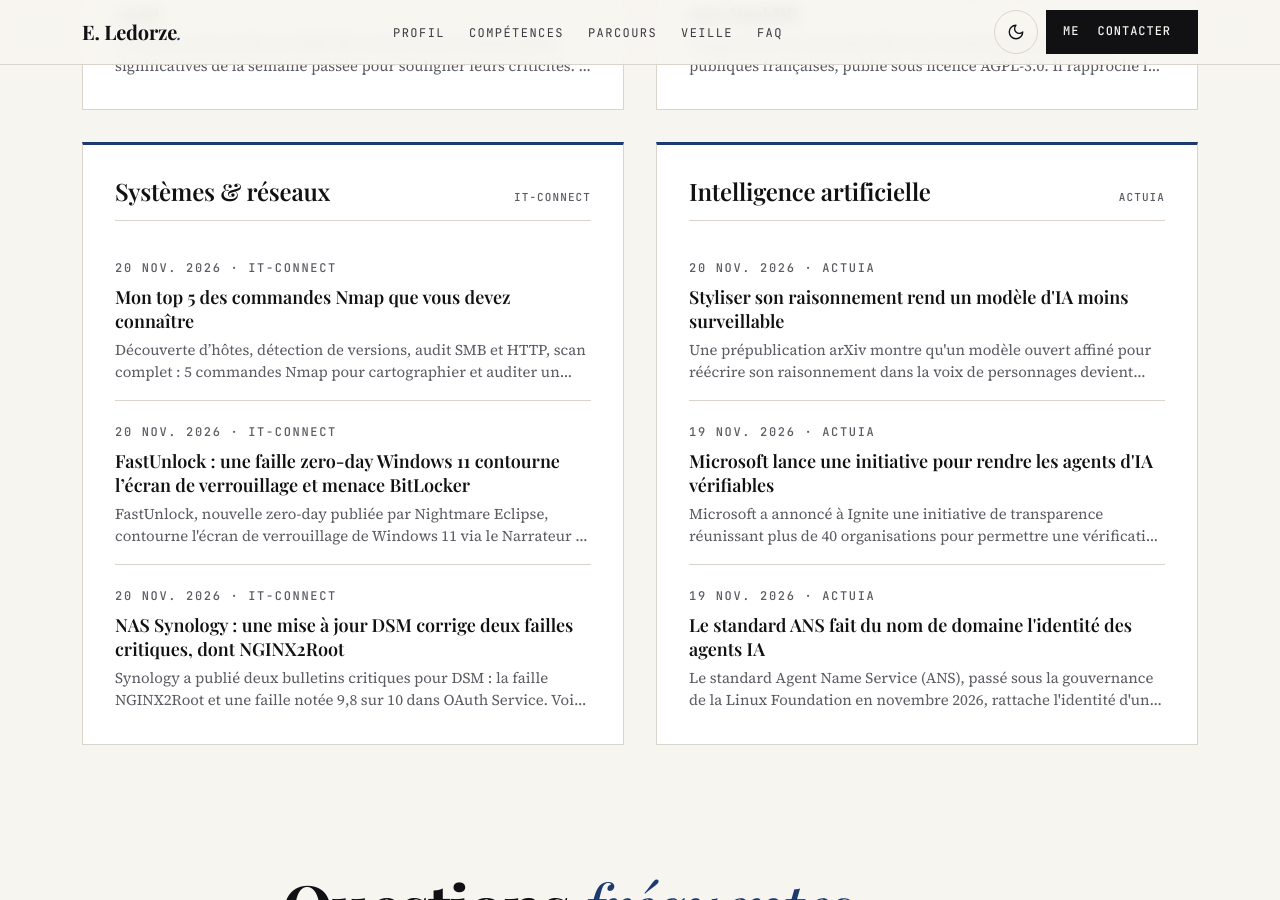
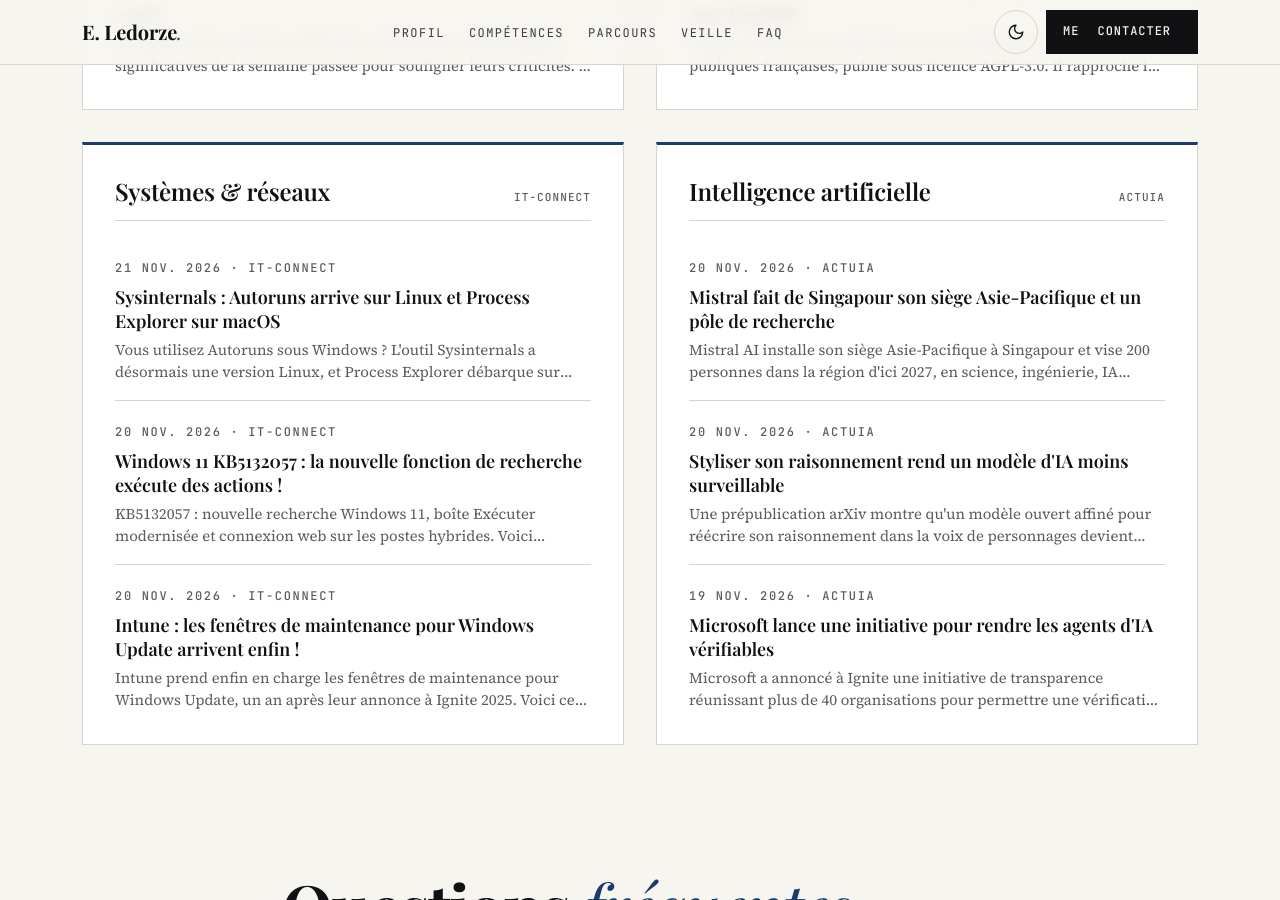
Before and after one commit to TheDringe54-lab/TheDringe54-lab.github.io, a Jekyll site: the page built from index.html, in a window 1280 px wide and 900 px high, scrolled down 4893 px. Built offline with Jekyll 4.4.1, drawn with Linux system fonts in a browser that asks for light colours; some of the changed text lies outside the part shown.

Commit message:
Veille techno : mise à jour automatique

```diff
--- a/_data/veille.json
+++ b/_data/veille.json
@@ -1,5 +1,5 @@
 {
-  "mise_a_jour": "2026-11-20",
+  "mise_a_jour": "2026-11-21",
   "themes": [
     {
       "id": "cyber",
@@ -63,25 +63,25 @@
       "titre_en": "Systems & networks",
       "articles": [
         {
-          "titre": "Mon top 5 des commandes Nmap que vous devez connaître",
-          "lien": "https://www.it-connect.fr/mon-top-5-des-commandes-nmap-que-vous-devez-connaitre/",
+          "titre": "Sysinternals : Autoruns arrive sur Linux et Process Explorer sur macOS",
+          "lien": "https://www.it-connect.fr/sysinternals-autoruns-linux-process-explorer-macos/",
+          "source": "IT-Connect",
+          "date": "2026-11-21",
+          "resume": "Vous utilisez Autoruns sous Windows ? L'outil Sysinternals a désormais une version Linux, et Process Explorer débarque sur macOS. Voici ce qu'il faut retenir…"
+        },
+        {
+          "titre": "Windows 11 KB5132057 : la nouvelle fonction de recherche exécute des actions !",
+          "lien": "https://www.it-connect.fr/windows-11-kb5132057-nouvelle-recherche-connexion-web/",
           "source": "IT-Connect",
           "date": "2026-11-20",
-          "resume": "Découverte d’hôtes, détection de versions, audit SMB et HTTP, scan complet : 5 commandes Nmap pour cartographier et auditer un réseau comme un pentester. Le…"
+          "resume": "KB5132057 : nouvelle recherche Windows 11, boîte Exécuter modernisée et connexion web sur les postes hybrides. Voici l'essentiel à savoir sur cette mise à…"
         },
         {
-          "titre": "FastUnlock : une faille zero-day Windows 11 contourne l’écran de verrouillage et menace BitLocker",
-          "lien": "https://www.it-connect.fr/fastunlock-zero-day-windows-11-bitlocker-narrateur/",
+          "titre": "Intune : les fenêtres de maintenance pour Windows Update arrivent enfin !",
+          "lien": "https://www.it-connect.fr/intune-fenetres-de-maintenance-windows-update/",
           "source": "IT-Connect",
           "date": "2026-11-20",
-          "resume": "FastUnlock, nouvelle zero-day publiée par Nightmare Eclipse, contourne l'écran de verrouillage de Windows 11 via le Narrateur et menace BitLocker. Le post…"
-        },
-        {
-          "titre": "NAS Synology : une mise à jour DSM corrige deux failles critiques, dont NGINX2Root",
-          "lien": "https://www.it-connect.fr/nginx2root-synology-dsm-faille-oauth-cve-2026-120382/",
-          "source": "IT-Connect",
-          "date": "2026-11-20",
-          "resume": "Synology a publié deux bulletins critiques pour DSM : la faille NGINX2Root et une faille notée 9,8 sur 10 dans OAuth Service. Voici comment protéger votre NAS…"
+          "resume": "Intune prend enfin en charge les fenêtres de maintenance pour Windows Update, un an après leur annonce à Ignite 2025. Voici ce qu'il faut savoir. Le post…"
         }
       ]
     },
@@ -90,6 +90,13 @@
       "titre": "Intelligence artificielle",
       "titre_en": "Artificial intelligence",
       "articles": [
+        {
+          "titre": "Mistral fait de Singapour son siège Asie-Pacifique et un pôle de recherche",
+          "lien": "https://www.actuia.com/actualite/mistral-fait-de-singapour-son-siege-asie-pacifique-et-un-pole-de-recherche/",
+          "source": "ActuIA",
+          "date": "2026-11-20",
+          "resume": "Mistral AI installe son siège Asie-Pacifique à Singapour et vise 200 personnes dans la région d'ici 2027, en science, ingénierie, IA appliquée et robotique. Le…"
+        },
         {
           "titre": "Styliser son raisonnement rend un modèle d'IA moins surveillable",
           "lien": "https://www.actuia.com/actualite/styliser-son-raisonnement-rend-un-modele-dia-moins-surveillable/",
@@ -103,13 +110,6 @@
           "source": "ActuIA",
           "date": "2026-11-19",
           "resume": "Microsoft a annoncé à Ignite une initiative de transparence réunissant plus de 40 organisations pour permettre une vérification indépendante des agents d'IA…"
-        },
-        {
-          "titre": "Le standard ANS fait du nom de domaine l'identité des agents IA",
-          "lien": "https://www.actuia.com/actualite/le-standard-ans-fait-du-nom-de-domaine-lidentite-des-agents-ia/",
-          "source": "ActuIA",
-          "date": "2026-11-19",
-          "resume": "Le standard Agent Name Service (ANS), passé sous la gouvernance de la Linux Foundation en novembre 2026, rattache l'identité d'un agent IA à un nom de domaine…"
         }
       ]
     }
```
